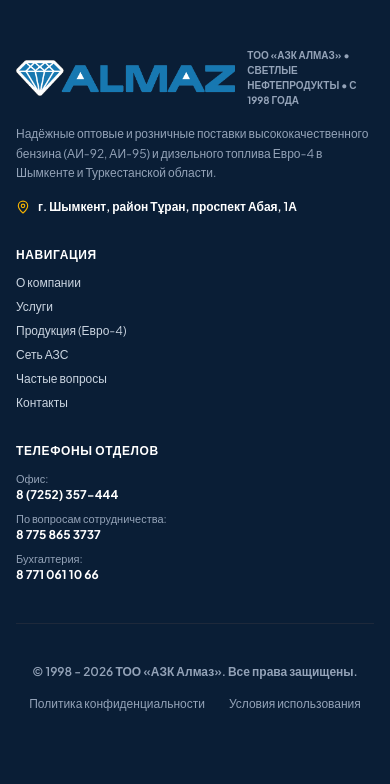
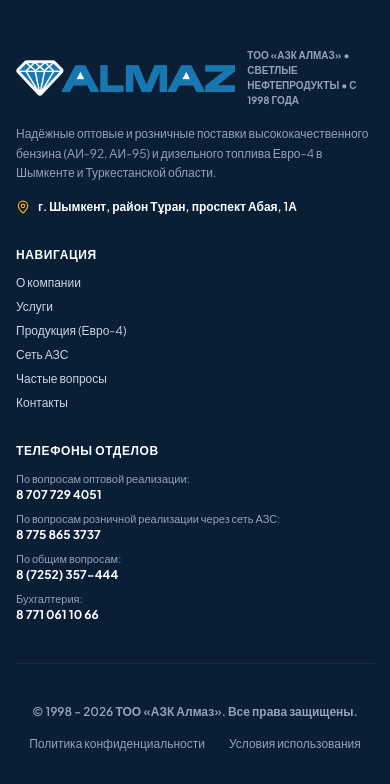
Before and after one commit to farik9797/almaz-azk, a WordPress theme: template wordpress-theme/azk-almaz/index.php in a window 390 px wide. Shown: the part 258-1042 px from the top of the page. Before the commit the page ends 969 px from the top, so only its background shows below. Run offline with PHP 8.4 and a stand-in for WordPress, Linux system fonts and the light colour scheme; the site name, menu and one post (Sample post) are stand-ins, and other content is empty; some libraries are stand-ins or nearby versions.

Commit message:
Apply the client's first correction package
Note: all screenshots in the docx were taken on the old React site
(farik9797.github.io/almaz), so several items were already done here.
Per the user, only almaz-azk gets these changes.

- AZS network grows to four: adds AZS-4 (Karatau district, block 223,
  building 8), marker, card and data entry; filter counters updated
- map: AZS-2 and AZS-3 now sit opposite each other across the bypass
  road, as they do in reality
- AZS-1 no longer lists AI-95 — that station does not sell it
- phones regrouped under the client's wording: wholesale
  8 707 729 4051 (number restored on request), retail via the station
  network 8 775 865 3737, general 8 (7252) 357-444, accounting
  unchanged; contacts grid goes to four cards, theme gains a
  phone_wholesale ACF field
- wholesale CTAs (header button, hero, "Запросить оптовую цену",
  calculator) now dial the wholesale number instead of the retail one
- "Расчёт опта" button renamed "Оптовые цены" — the client could not
  tell what it meant
- retail service card uses the client's exact wording

Co-Authored-By: Claude Opus 5 <noreply@anthropic.com>

```diff
--- a/wordpress-theme/azk-almaz/footer.php
+++ b/wordpress-theme/azk-almaz/footer.php
@@ -1,6 +1,7 @@
 <?php if (!defined('ABSPATH')) exit; ?>
 <?php
 $phone_cooperation = azk_setting('phone_cooperation', '8 775 865 3737');
+$phone_wholesale   = azk_setting('phone_wholesale', '8 707 729 4051');
 $phone_general     = azk_setting('phone_general', '8 (7252) 357-444');
 $phone_accounting  = azk_setting('phone_accounting', '8 771 061 10 66');
 $address_full      = azk_setting('address_full', 'г. Шымкент, район Тұран, проспект Абая, 1А');
@@ -33,8 +34,9 @@ $founding_year     = azk_setting('founding_year', '1998');
       <div class="lg:col-span-4 space-y-3">
         <div class="text-xs font-bold text-white uppercase tracking-wider">Телефоны отделов</div>
         <div class="space-y-2 text-xs">
-          <div><span class="text-slate-400 block text-[11px]">Офис:</span><a href="tel:<?php echo esc_attr(azk_tel($phone_general)); ?>" class="font-bold text-white hover:text-accent"><?php echo esc_html($phone_general); ?></a></div>
-          <div><span class="text-slate-400 block text-[11px]">По вопросам сотрудничества:</span><a href="tel:<?php echo esc_attr(azk_tel($phone_cooperation)); ?>" class="font-bold text-white hover:text-accent"><?php echo esc_html($phone_cooperation); ?></a></div>
+          <div><span class="text-slate-400 block text-[11px]">По вопросам оптовой реализации:</span><a href="tel:<?php echo esc_attr(azk_tel($phone_wholesale)); ?>" class="font-bold text-white hover:text-accent"><?php echo esc_html($phone_wholesale); ?></a></div>
+          <div><span class="text-slate-400 block text-[11px]">По вопросам розничной реализации через сеть АЗС:</span><a href="tel:<?php echo esc_attr(azk_tel($phone_cooperation)); ?>" class="font-bold text-white hover:text-accent"><?php echo esc_html($phone_cooperation); ?></a></div>
+          <div><span class="text-slate-400 block text-[11px]">По общим вопросам:</span><a href="tel:<?php echo esc_attr(azk_tel($phone_general)); ?>" class="font-bold text-white hover:text-accent"><?php echo esc_html($phone_general); ?></a></div>
           <div><span class="text-slate-400 block text-[11px]">Бухгалтерия:</span><a href="tel:<?php echo esc_attr(azk_tel($phone_accounting)); ?>" class="font-bold text-white hover:text-accent"><?php echo esc_html($phone_accounting); ?></a></div>
         </div>
       </div>
--- a/wordpress-theme/azk-almaz/header.php
+++ b/wordpress-theme/azk-almaz/header.php
@@ -34,6 +34,7 @@
 
 <?php
 $phone_cooperation = azk_setting('phone_cooperation', '8 775 865 3737');
+$phone_wholesale   = azk_setting('phone_wholesale', '8 707 729 4051');
 $phone_general     = azk_setting('phone_general', '8 (7252) 357-444');
 $address_short     = azk_setting('address_short', 'г. Шымкент, проспект Абая, 1А');
 $hours_office      = azk_setting('hours_office', 'Пн - Пт: 08:00 - 17:00, Сб: 08:00 - 13:00');
@@ -74,7 +75,7 @@ $hours_office      = azk_setting('hours_office', 'Пн - Пт: 08:00 - 17:00, С
       </nav>
 
       <div class="hidden sm:flex items-center space-x-3">
-        <a href="tel:<?php echo esc_attr(azk_tel($phone_cooperation)); ?>" class="text-xs font-bold text-navy hover:text-white hover:bg-navy px-3 py-2 rounded border border-slate-300 hover:border-navy transition-colors">Расчёт опта</a>
+        <a href="tel:<?php echo esc_attr(azk_tel($phone_wholesale)); ?>" class="text-xs font-bold text-navy hover:text-white hover:bg-navy px-3 py-2 rounded border border-slate-300 hover:border-navy transition-colors">Оптовые цены</a>
         <a href="tel:<?php echo esc_attr(azk_tel($phone_general)); ?>" class="bg-accent hover:bg-accent-dark text-navy font-bold text-sm px-4 py-2.5 rounded-md shadow-md transition-all flex items-center space-x-2">
           <i data-lucide="phone" class="w-4 h-4"></i><span>Связаться</span>
         </a>
@@ -99,8 +100,8 @@ $hours_office      = azk_setting('hours_office', 'Пн - Пт: 08:00 - 17:00, С
       <a href="#contacts" class="mobile-link flex items-center justify-between px-3 py-2.5 rounded-md text-base font-medium hover:bg-slate-100 hover:text-accent-dark">Контакты <i data-lucide="chevron-right" class="w-4 h-4 text-slate-400"></i></a>
     </div>
     <div class="pt-3 border-t border-slate-200 space-y-2">
-      <a href="tel:<?php echo esc_attr(azk_tel($phone_cooperation)); ?>" class="flex items-center justify-between p-3 rounded bg-navy text-sm font-semibold text-white">
-        <span class="flex items-center space-x-2"><i data-lucide="phone" class="w-4 h-4 text-accent"></i><span>Опт и сотрудничество: <?php echo esc_html($phone_cooperation); ?></span></span>
+      <a href="tel:<?php echo esc_attr(azk_tel($phone_wholesale)); ?>" class="flex items-center justify-between p-3 rounded bg-navy text-sm font-semibold text-white">
+        <span class="flex items-center space-x-2"><i data-lucide="phone" class="w-4 h-4 text-accent"></i><span>Оптовая реализация: <?php echo esc_html($phone_wholesale); ?></span></span>
         <span class="text-xs text-accent">Позвонить</span>
       </a>
       <a href="tel:<?php echo esc_attr(azk_tel($phone_general)); ?>" class="mobile-link w-full block bg-accent text-navy font-bold py-3 rounded-md text-center text-sm shadow-md">Позвонить нам</a>
--- a/wordpress-theme/azk-almaz/inc/acf-fields.php
+++ b/wordpress-theme/azk-almaz/inc/acf-fields.php
@@ -35,7 +35,8 @@ function azk_acf_options() {
         'key'    => 'group_azk_options',
         'title'  => 'Глобальные настройки — контакты и реквизиты',
         'fields' => [
-            ['key' => 'field_azk_opt_phone_cooperation', 'name' => 'phone_cooperation', 'label' => 'Телефон: по вопросам сотрудничества (опт, розница, АЗС)', 'type' => 'text', 'default_value' => '8 775 865 3737'],
+            ['key' => 'field_azk_opt_phone_wholesale', 'name' => 'phone_wholesale', 'label' => 'Телефон: по вопросам оптовой реализации', 'type' => 'text', 'default_value' => '8 707 729 4051'],
+            ['key' => 'field_azk_opt_phone_cooperation', 'name' => 'phone_cooperation', 'label' => 'Телефон: по вопросам розничной реализации через сеть АЗС', 'type' => 'text', 'default_value' => '8 775 865 3737'],
             ['key' => 'field_azk_opt_phone_general', 'name' => 'phone_general', 'label' => 'Телефон: офис', 'type' => 'text', 'default_value' => '8 (7252) 357-444'],
             ['key' => 'field_azk_opt_phone_accounting', 'name' => 'phone_accounting', 'label' => 'Телефон: бухгалтерия', 'type' => 'text', 'default_value' => '8 771 061 10 66'],
             ['key' => 'field_azk_opt_address_short', 'name' => 'address_short', 'label' => 'Адрес (кратко, для топбара)', 'type' => 'text', 'default_value' => 'г. Шымкент, проспект Абая, 1А'],
--- a/wordpress-theme/azk-almaz/inc/defaults.php
+++ b/wordpress-theme/azk-almaz/inc/defaults.php
@@ -85,7 +85,7 @@ function azk_default($key) {
 
         'services' => [
             ['icon' => 'truck', 'title' => 'Оптовая реализация', 'description' => 'Крупнооптовые и мелкооптовые поставки высококачественного бензина и дизельного топлива для предприятий, агрокомплексов и независимых АЗС.', 'details' => 'Отгрузка осуществляется собственным автопарком бензовозов (от 2 000 до 40 000 л) или самовывозом с нашей нефтебазы.'],
-            ['icon' => 'fuel', 'title' => 'Розничная реализация', 'description' => 'Безупречное качество топлива, точный налив и высокий уровень сервиса на собственной фирменной сети АЗС ALMAZ.', 'details' => 'Круглосуточное обслуживание 24/7, безналичный расчёт, скоростной налив для большегрузных авто, комфортные минимаркеты и современные кофе-аппараты.'],
+            ['icon' => 'fuel', 'title' => 'Розничная реализация', 'description' => 'Безупречное качество топлива, точный налив и высокий уровень сервиса на собственной фирменной сети АЗС ALMAZ.', 'details' => 'Круглосуточное обслуживание 24/7, стоянка для грузовых ТС, приём всех видов оплат, топливораздаточные колонки с высокой скоростью налива, комфортный минимаркет, современный кофе-аппарат.'],
             ['icon' => 'navigation', 'title' => 'Доставка и логистика', 'description' => 'Оперативная транспортировка нефтепродуктов собственным парком бензовозов Евро-4 по Шымкенту и Туркестанской области.', 'details' => 'Каждая машина оборудована GPS-трекингом, калиброванными секциями, насосами и счётчиками с выездом точно в срок.'],
             ['icon' => 'warehouse', 'title' => 'Хранение нефтепродуктов', 'description' => 'Услуги ответственного хранения светлых нефтепродуктов на собственной современной нефтебазе в г. Шымкент.', 'details' => 'Резервуарный парк оборудован автоматизированными системами учёта, современными средствами безопасности и контроля.'],
             ['icon' => 'microscope', 'title' => 'Контроль качества', 'description' => 'Многоуровневый лабораторный контроль состава и характеристик топлива на всех этапах приёмки, хранения и отгрузки.', 'details' => 'Каждая партия сопровождается официальным Паспортом качества, выданным аккредитованной химической лабораторией.'],
@@ -107,7 +107,7 @@ function azk_default($key) {
                 'direction' => 'Справа по направлению на г. Ташкент',
                 'phone' => '8 775 865 3737', 'hours' => 'Круглосуточно (24/7)',
                 'marker_top' => '62', 'marker_left' => '38',
-                'fuels' => ['АИ-92', 'АИ-95', 'ДТ'],
+                'fuels' => ['АИ-92', 'ДТ'],
                 'amenities' => ['Минимаркет', 'Кофе и выпечка', 'Подкачка шин', 'Топливные карты', 'Терминал оплаты', 'Санузел'],
             ],
             [
@@ -115,7 +115,7 @@ function azk_default($key) {
                 'address' => 'г. Шымкент, Абайский район, ж/м Кайнарбулак, участок 349',
                 'direction' => 'Справа по направлению на г. Тараз',
                 'phone' => '8 775 865 3737', 'hours' => 'Круглосуточно (24/7)',
-                'marker_top' => '48', 'marker_left' => '68',
+                'marker_top' => '38', 'marker_left' => '55',
                 'fuels' => ['АИ-92', 'АИ-95', 'ДТ'],
                 'amenities' => ['Минимаркет', 'Зона отдыха водителя', 'Подкачка шин', 'Безналичный расчёт', 'Парковка'],
             ],
@@ -124,9 +124,18 @@ function azk_default($key) {
                 'address' => 'Туркестанская обл., Сайрамский район, Кайнарбулакский с/о, с. Касымбек Датка, квартал 219',
                 'direction' => 'Справа по направлению на г. Туркестан',
                 'phone' => '8 775 865 3737', 'hours' => 'Круглосуточно (24/7)',
-                'marker_top' => '25', 'marker_left' => '28',
+                'marker_top' => '53', 'marker_left' => '67',
                 'fuels' => ['АИ-92', 'АИ-95', 'ДТ'],
                 'amenities' => ['Минимаркет', 'Быстрый налив грузовых авто', 'Подкачка шин', 'Топливные карты'],
+            ],
+            [
+                'slug' => 'azs-4', 'label' => 'АЗС-4', 'name' => 'АЗС-4 ALMAZ', 'region' => 'г. Шымкент',
+                'address' => 'г. Шымкент, Каратауский район, квартал 223, здание 8',
+                'direction' => 'Справа по направлению на г. Алматы',
+                'phone' => '8 775 865 3737', 'hours' => 'Круглосуточно (24/7)',
+                'marker_top' => '27', 'marker_left' => '24',
+                'fuels' => ['АИ-92', 'АИ-95', 'ДТ'],
+                'amenities' => ['Минимаркет', 'Стоянка для грузовых ТС', 'Приём всех видов оплат', 'Топливные карты', 'Кофе-аппарат'],
             ],
         ],
 
@@ -146,8 +155,9 @@ function azk_default($key) {
         ],
 
         'phone_cards' => [
-            ['icon' => 'phone-call', 'department' => 'Офис', 'title' => 'Общие вопросы', 'phones' => ['8 (7252) 357-444']],
-            ['icon' => 'briefcase', 'department' => 'Отдел сотрудничества', 'title' => 'Опт, розница, поставки на АЗС', 'phones' => ['8 775 865 3737']],
+            ['icon' => 'phone-call', 'department' => 'Офис', 'title' => 'По общим вопросам', 'phones' => ['8 (7252) 357-444']],
+            ['icon' => 'briefcase', 'department' => 'Оптовый отдел', 'title' => 'По вопросам оптовой реализации', 'phones' => ['8 707 729 4051']],
+            ['icon' => 'fuel', 'department' => 'Розничный отдел', 'title' => 'По вопросам розничной реализации через сеть АЗС', 'phones' => ['8 775 865 3737']],
             ['icon' => 'credit-card', 'department' => 'Бухгалтерия', 'title' => 'Документы и расчёты', 'phones' => ['8 771 061 10 66']],
         ],
 
--- a/wordpress-theme/azk-almaz/template-parts/products.php
+++ b/wordpress-theme/azk-almaz/template-parts/products.php
@@ -1,6 +1,7 @@
 <?php if (!defined('ABSPATH')) exit; ?>
 <?php
 $phone_cooperation = azk_setting('phone_cooperation', '8 775 865 3737');
+$phone_wholesale   = azk_setting('phone_wholesale', '8 707 729 4051');
 $title    = azk_field('products_title', 'Качественные нефтепродукты');
 $subtitle = azk_field('products_subtitle', 'Все марки топлива поставляются напрямую с ведущих НПЗ и проходят обязательный лабораторный контроль с выдачей Паспорта качества.');
 $lab_image = azk_image('lab_image', 'lab.jpg');
@@ -66,7 +67,7 @@ foreach ($calc_products as $p) {
             </div>
           </div>
           <div class="p-6 pt-0 space-y-2">
-            <a href="tel:<?php echo esc_attr(azk_tel($phone_cooperation)); ?>" class="w-full bg-navy hover:bg-navy-light text-white font-bold text-sm py-3 px-4 rounded-lg flex items-center justify-center space-x-2 shadow"><span>Запросить оптовую цену</span><i data-lucide="arrow-right" class="w-4 h-4 text-accent"></i></a>
+            <a href="tel:<?php echo esc_attr(azk_tel($phone_wholesale)); ?>" class="w-full bg-navy hover:bg-navy-light text-white font-bold text-sm py-3 px-4 rounded-lg flex items-center justify-center space-x-2 shadow"><span>Запросить оптовую цену</span><i data-lucide="arrow-right" class="w-4 h-4 text-accent"></i></a>
             <a href="tel:<?php echo esc_attr(azk_tel($phone_cooperation)); ?>" class="w-full text-xs text-slate-500 hover:text-navy font-medium text-center py-1 flex items-center justify-center space-x-1"><i data-lucide="file-text" class="w-3.5 h-3.5"></i><span>Запросить Паспорт качества</span></a>
           </div>
         </div>
```
Also changed, not shown: PROGRESS.md (+10 -0 lines), index.html (+53 -23 lines), wordpress-theme/azk-almaz/template-parts/hero.php (+9 -4 lines).
